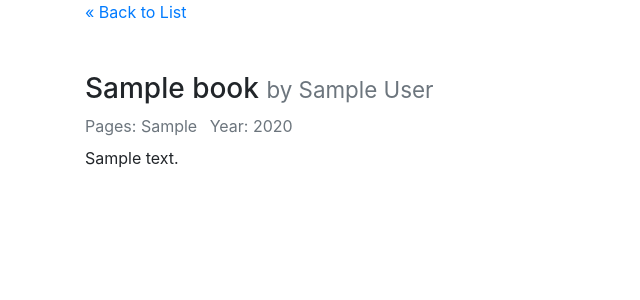
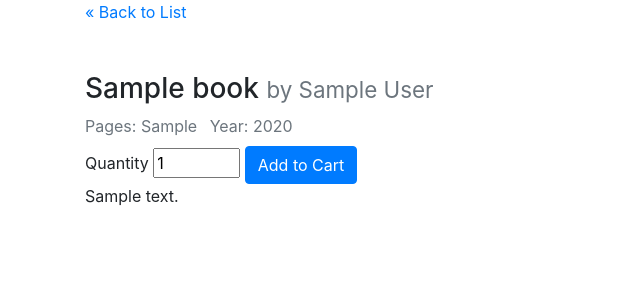
Before and after one commit to reeceappau/minibooks, a PHP site: page /books./book.php?id=1 in a window 1280 px wide. Shown: the part 56-356 px from the top of the page, without its empty margins (0-640 px from the left). Run offline with PHP 8.4, Linux system fonts and the light colour scheme; tables that the repository leaves empty or names only in its code hold one stand-in row (values such as "Sample post").

Commit message:
Added cart functionality

```diff
--- a/private/classes/book.class.php
+++ b/private/classes/book.class.php
@@ -3,7 +3,7 @@
 class Book extends DatabaseObject {
 
     static protected $table_name = "books";
-    static protected $db_columns = ['id', 'title', 'pages', 'year', 'description', 'author'];
+    static protected $db_columns = ['id', 'title', 'pages', 'year', 'description', 'author', 'quantity'];
 
     public $id;
     public $title;
@@ -11,6 +11,7 @@ class Book extends DatabaseObject {
     public $year;
     public $description;
     public $author;
+    public $quantity;
 
     public function __construct($args=[]) {
         $this->title = $args['title'] ?? '';
@@ -18,6 +19,7 @@ class Book extends DatabaseObject {
         $this->year = $args['year'] ?? '';
         $this->description = $args['description'] ?? '';
         $this->author = $args['author'] ?? '';
+        $this->quantity = $args['quantity'] ?? '';
     }
 
     public function name(): string {
@@ -54,6 +56,12 @@ class Book extends DatabaseObject {
         if(is_blank($this->description)) {
             $this->errors[] = "Please add some description.";
         }
+
+        if(is_blank($this->quantity)) {
+            $this->errors[] = "Quantity cannot be blank.";
+        } elseif (!has_length_greater_than($this->quantity, 1)) {
+            $this->errors[] = "Quantity cannot be less than one";
+        }
     }
 
 }
--- a/private/classes/session.class.php
+++ b/private/classes/session.class.php
@@ -5,6 +5,7 @@ class Session {
     public $user_id;
     public $username;
     public $role;
+    public $cart;
     private $last_login;
 
     public const MAX_LOGIN_AGE = 60*60*24*3; // 3 days
@@ -12,6 +13,7 @@ class Session {
     public function __construct() {
         session_start();
         $this->check_stored_login();
+        $this->check_stored_cart();
     }
 
     public function login($admin) {
@@ -41,10 +43,12 @@ class Session {
         unset($_SESSION['last_login']);
         unset($_SESSION['role']);
         unset($_SESSION['message']);
+        unset($_SESSION['cart']);
         unset($this->user_id);
         unset($this->username);
         unset($this->last_login);
         unset($this->role);
+        unset($this->cart);
         return true;
     }
 
@@ -56,6 +60,21 @@ class Session {
             $this->last_login = $_SESSION['last_login'];
             $this->role = $_SESSION['role'];
         }
+    }
+
+    private function check_stored_cart() {
+        if(isset($_SESSION['cart'])) {
+            $this->cart = $_SESSION['cart'];
+        }
+    }
+
+    public function cart_count() {
+        $quantities = array_values($this->cart);
+        $count = 0;
+        foreach ($quantities as $quantity) {
+            $count += $quantity;
+        }
+        return $count;
     }
 
     private function last_login_is_recent() {
@@ -82,6 +101,37 @@ class Session {
     public function clear_message() {
         unset($_SESSION['message']);
     }
+
+    public function add_to_cart($id, $quantity) {
+        if (isset($_SESSION['cart']) && is_array($_SESSION['cart'])) {
+            if (array_key_exists($id, $_SESSION['cart'])) {
+                // update existing cart item
+                $_SESSION['cart'][$id] += (int)$quantity;
+                $this->cart = $_SESSION['cart'];
+            } else {
+                // add new cart item
+                $_SESSION['cart'][$id] = (int)$quantity;
+                $this->cart = $_SESSION['cart'];
+            }
+        } else {
+            // create new session cart array
+            $_SESSION['cart'] = array($id => (int)$quantity);
+            $this->cart = $_SESSION['cart'];
+        }
+    }
+
+    public function update_cart($id, $quantity) {
+        $_SESSION['cart'][$id] = (int)$quantity;
+        $this->cart = $_SESSION['cart'];
+    }
+
+    public function remove_from_cart($id) {
+        if (isset($_SESSION['cart']) && isset($_SESSION['cart'][$id])) {
+            // Remove the book from the cart
+            unset($_SESSION['cart'][$id]);
+            unset($this->cart);
+        }
+    }
 }
 
 ?>
--- a/private/shared/public_header.php
+++ b/private/shared/public_header.php
@@ -51,6 +51,11 @@
                     <li class="nav-item">
                         <a class="nav-link" href="<?php echo url_for('/logout.php'); ?>">Logout</a>
                     </li>
+                    <?php if (isset($session->cart)) {?>
+                    <li class="pl-5 nav-item">
+                        <a class="nav-link" href="<?php echo url_for('/cart.php'); ?>">Cart (<?php echo $session->cart_count(); ?>)</a>
+                    </li>
+                        <?php } ?>
                 <?php } else {?>
                     <li class="nav-item">
                         <a class="nav-link" href="<?php echo url_for('/login.php'); ?>">Log In</a>
--- a/public/admin/books/form_fields.php
+++ b/public/admin/books/form_fields.php
@@ -33,3 +33,8 @@ if(!isset($book)) {
     <label for="bookDescription">Description</label>
     <textarea name="book[description]" class="form-control" id="bookDescription" rows="3"><?php echo h($book->description); ?></textarea>
 </div>
+
+<div class="form-group">
+    <label for="bookQuantity">Quantity</label>
+    <input type="number" class="form-control" id="bookQuantity" name="book[quantity]" placeholder="Units available" value="<?php echo h($book->quantity); ?>">
+</div>
--- a/public/admin/books/show.php
+++ b/public/admin/books/show.php
@@ -41,6 +41,9 @@ if($book == false) {
                 <div class="d-inline m-2 text-muted">
                     Year: <?php echo h($book->year); ?>
                 </div>
+                <div class="d-inline m-2 text-muted">
+                    Quantity: <?php echo h($book->quantity); ?>
+                </div>
             </div>
 
             <div>
--- a/public/admin/index.php
+++ b/public/admin/index.php
@@ -29,8 +29,7 @@ $books = Book::find_all();
                     <th scope="col">#</th>
                     <th scope="col">Title</th>
                     <th scope="col">Author</th>
-                    <th scope="col">Pages</th>
-                    <th scope="col">Year</th>
+                    <th scope="col">Quantity</th>
                     <th scope="col">&nbsp;</th>
                     <th scope="col">&nbsp;</th>
                     <th scope="col">&nbsp;</th>
@@ -42,8 +41,7 @@ $books = Book::find_all();
                         <th scope="row"><?php echo h($book->id); ?></th>
                         <td><?php echo h($book->title); ?></td>
                         <td><?php echo h($book->author); ?></td>
-                        <td><?php echo h($book->pages); ?></td>
-                        <td><?php echo h($book->year); ?></td>
+                        <td><?php echo h($book->quantity); ?></td>
                         <td><a class="link-primary" href="<?php echo url_for('/admin/books/show.php?id=' . h(u($book->id))); ?>">View</a></td>
                         <td><a class="link-primary" href="<?php echo url_for('/admin/books/edit.php?id=' . h(u($book->id))); ?>">Edit</a></td>
                         <td><a class="link-danger" href="<?php echo url_for('/admin/books/delete.php?id=' . h(u($book->id))); ?>">Delete</a></td>
--- a/public/book.php
+++ b/public/book.php
@@ -13,6 +13,16 @@ $book = Book::find_by_id($id);
 if($book == false) {
     redirect_to(url_for('/index.php'));
 }
+
+if (is_post_request()) {
+    $quantity = $_POST['quantity'];
+
+    $session->add_to_cart($id, $quantity);
+    $session->message('Book added to cart');
+    redirect_to(url_for('/cart.php'));
+
+}
+
 
 ?>
 
@@ -41,6 +51,14 @@ if($book == false) {
             </div>
 
             <div>
+                <form action="<?php echo url_for('/book.php?id=' . h(u($book->id))); ?>" method="post">
+                    <label for="quantity">Quantity</label>
+                    <input type="number" id="quantity" name="quantity" min="1" max="<?php echo $book->quantity;?>" value="1">
+                    <input class="btn btn-primary d-inline" type="submit" value="Add to Cart" />
+                </form>
+            </div>
+
+            <div>
                 <?php echo h($book->description); ?>
             </div>
 
--- a/public/register.php
+++ b/public/register.php
@@ -68,7 +68,7 @@ if(is_post_request()) {
                     <input type="password" class="form-control" id="userConfirmPassword" name="user[confirm_password]" >
                 </div>
 
-                <div id="operations">
+                <div class="form-group">
                     <input class="btn btn-primary" type="submit" value="Create User" />
                 </div>
             </form>
```
Also changed, not shown: public/books.php (+14 -0 lines), public/cart.php (added, +78 -0 lines), public/testCart.php (added, +7 -0 lines).
